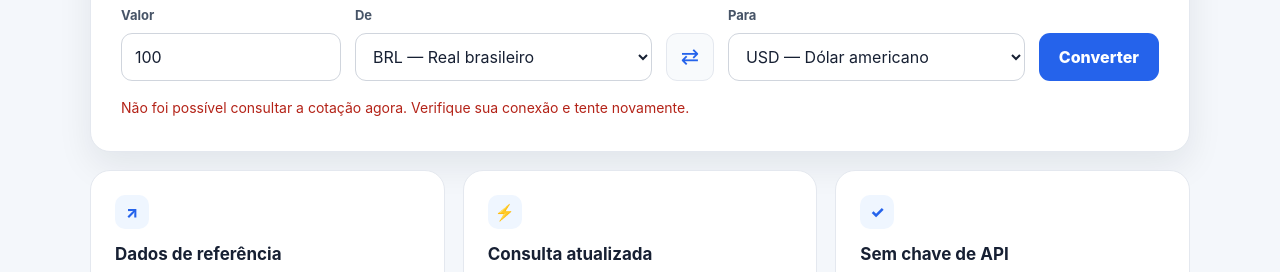
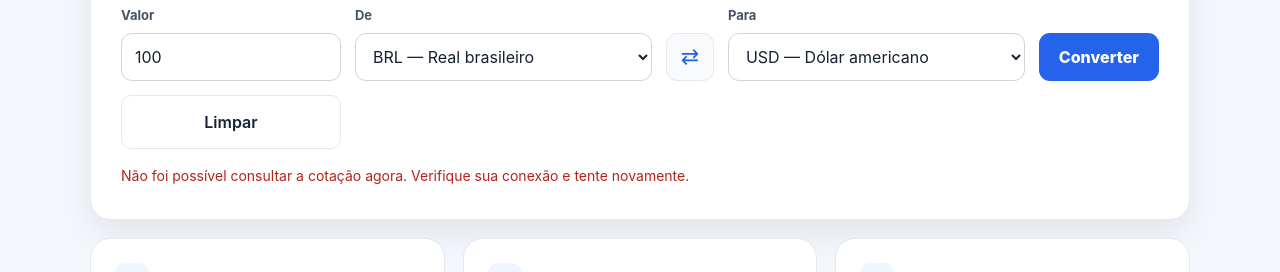
Before and after one commit to ArthurV377/finanview, a plain HTML site: page index.html in a window 1280 px wide. Shown: the part 478-750 px from the top of the page. Drawn offline with Linux system fonts and the light colour scheme; no server answers.

Commit message:
Adiciona opção para limpar conversão

```diff
--- a/index.html
+++ b/index.html
@@ -81,6 +81,9 @@
         <button type="submit" id="botao-converter" class="primary-button">
           Converter
         </button>
+        <button type="button" id="botao-limpar" class="secondary-button">
+  Limpar
+</button>
       </form>
 
       <div id="mensagem" class="message" role="status" aria-live="polite"></div>
--- a/script.js
+++ b/script.js
@@ -1,11 +1,22 @@
 const API_URL = "https://api.frankfurter.dev/v2";
 
+const botaoLimpar = document.getElementById("botao-limpar");
 const form = document.getElementById("form-conversao");
 const valorInput = document.getElementById("valor");
 const origemSelect = document.getElementById("moeda-origem");
 const destinoSelect = document.getElementById("moeda-destino");
 const botaoConverter = document.getElementById("botao-converter");
 const trocarMoedas = document.getElementById("trocar-moedas");
+botaoLimpar.addEventListener("click", () => {
+  valorInput.value = "";
+  origemSelect.value = "BRL";
+  destinoSelect.value = "USD";
+
+  esconderResultado();
+  mostrarMensagem("");
+
+  valorInput.focus();
+});
 
 const mensagem = document.getElementById("mensagem");
 const resultado = document.getElementById("resultado");
--- a/style.css
+++ b/style.css
@@ -412,3 +412,19 @@ footer {
     align-items: flex-start;
   }
 }
+.secondary-button {
+  width: 100%;
+  padding: 0.9rem 1rem;
+  border: 1px solid var(--border);
+  border-radius: 10px;
+  background: transparent;
+  color: var(--text);
+  font: inherit;
+  font-weight: 600;
+  cursor: pointer;
+  transition: 0.2s ease;
+}
+
+.secondary-button:hover {
+  background: var(--surface);
+}
```
